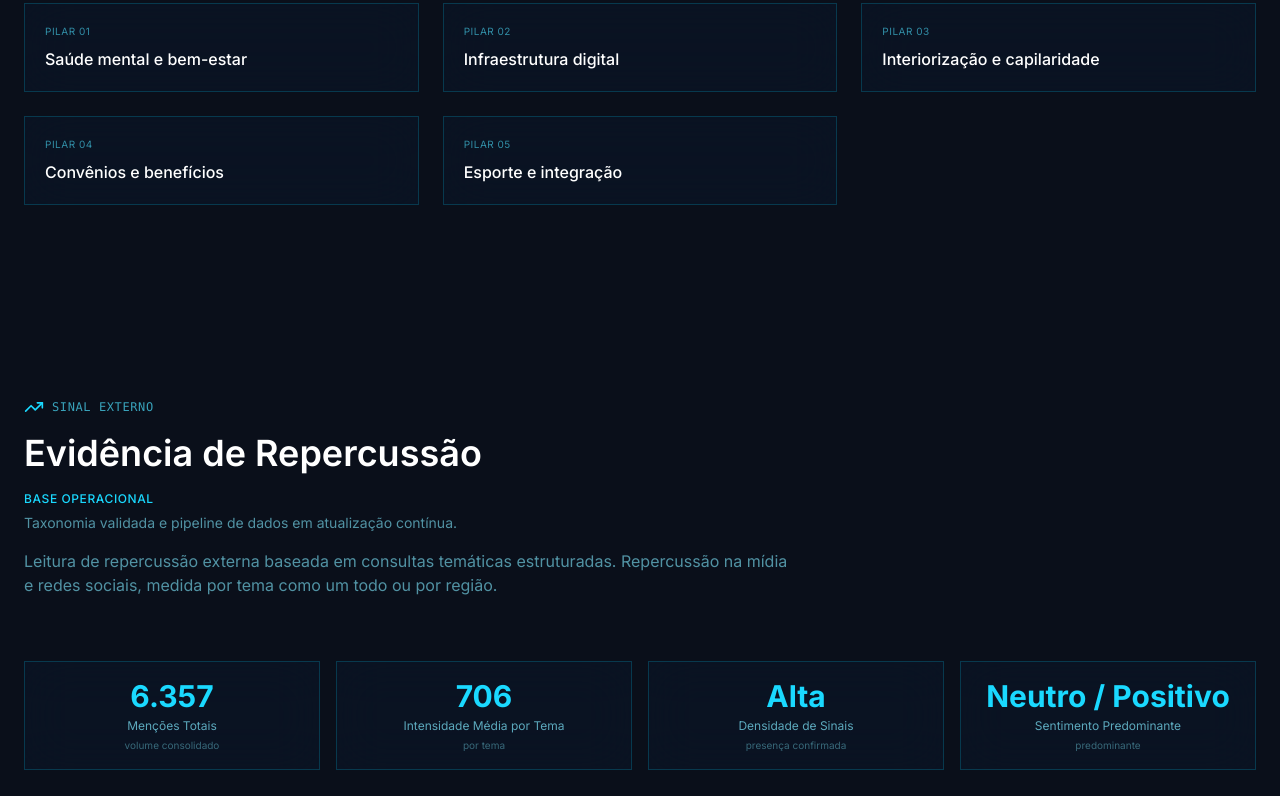
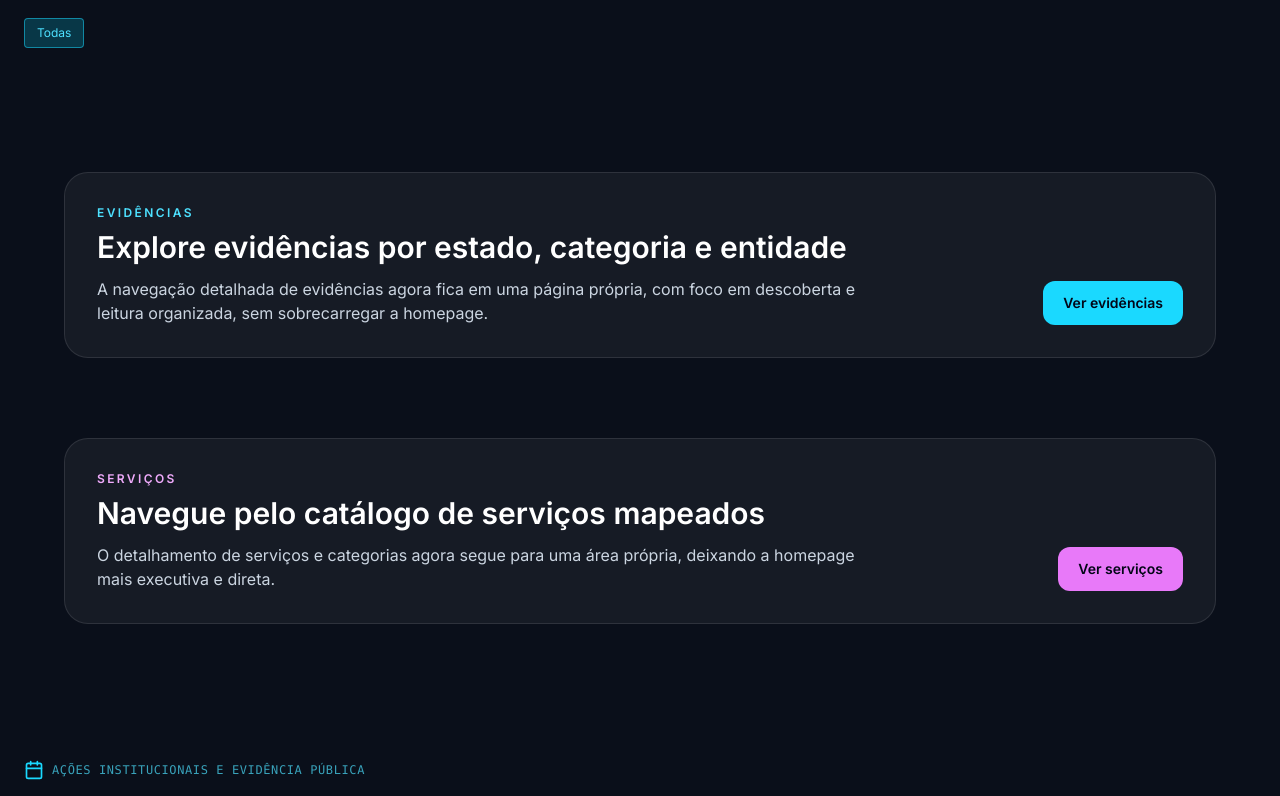
Before and after one commit to igorlobovc/CaasXploreer2.0, a React (Vite) app in the folder app/: page / in a window 1280 px wide. Shown: the part 1764-2560 px from the top of the page. Built offline with nearby package versions, Linux system fonts and the light colour scheme.

Commit message:
feat: replace homepage drilldowns with evidencias and servicos teasers

```diff
--- /dev/null
+++ b/app/src/components/home/EvidenceTeaserSection.tsx
@@ -0,0 +1,29 @@
+export function EvidenceTeaserSection() {
+  return (
+    <section className="px-6 py-10 md:px-10">
+      <div className="mx-auto max-w-6xl rounded-3xl border border-white/10 bg-white/5 p-6 md:p-8">
+        <div className="flex flex-col gap-4 md:flex-row md:items-end md:justify-between">
+          <div className="max-w-3xl">
+            <p className="mb-2 text-xs font-semibold uppercase tracking-[0.2em] text-cyan-300">
+              Evidências
+            </p>
+            <h2 className="text-2xl font-semibold text-white md:text-3xl">
+              Explore evidências por estado, categoria e entidade
+            </h2>
+            <p className="mt-3 text-sm leading-6 text-slate-300 md:text-base">
+              A navegação detalhada de evidências agora fica em uma página própria,
+              com foco em descoberta e leitura organizada, sem sobrecarregar a homepage.
+            </p>
+          </div>
+
+          <a
+            href="/evidencias"
+            className="inline-flex items-center justify-center rounded-xl bg-cyan-400 px-5 py-3 text-sm font-semibold text-slate-950 transition hover:bg-cyan-300"
+          >
+            Ver evidências
+          </a>
+        </div>
+      </div>
+    </section>
+  );
+}
--- a/app/src/components/home/HomePage.tsx
+++ b/app/src/components/home/HomePage.tsx
@@ -1,9 +1,16 @@
 import { ComoFuncionaSection } from './ComoFuncionaSection';
+import { CronogramaSection } from './CronogramaSection';
+import { EvidenciaPublicaSection } from './EvidenciaPublicaSection';
+import { ExemploTecnicoSection } from './ExemploTecnicoSection';
+import { EvidenceTeaserSection } from './EvidenceTeaserSection';
 import { FooterSection } from './FooterSection';
 import { HeroSection } from './HeroSection';
 import { HomeBackground } from './HomeBackground';
 import { ParaibaSpotlight } from '../state/ParaibaSpotlight';
+import { ServiceTaxonomySection } from '../services/ServiceTaxonomySection';
+import { ServicosTeaserSection } from './ServicosTeaserSection';
 import { ProvisionalSimulationResultsSection } from './provisional/ProvisionalSimulationResultsSection';
+import { TecnologiaSection } from './TecnologiaSection';
 
 export function HomePage() {
   return (
@@ -11,8 +18,15 @@ export function HomePage() {
       <HomeBackground />
       <HeroSection />
       <ComoFuncionaSection />
+      <ServiceTaxonomySection />
+      <EvidenceTeaserSection />
+      <ServicosTeaserSection />
+      <EvidenciaPublicaSection />
+      <ProvisionalSimulationResultsSection />
       <ParaibaSpotlight />
-      <ProvisionalSimulationResultsSection />
+      <ExemploTecnicoSection />
+      <TecnologiaSection />
+      <CronogramaSection />
       <FooterSection />
     </div>
   );
--- /dev/null
+++ b/app/src/components/home/ServicosTeaserSection.tsx
@@ -0,0 +1,29 @@
+export function ServicosTeaserSection() {
+  return (
+    <section className="px-6 py-10 md:px-10">
+      <div className="mx-auto max-w-6xl rounded-3xl border border-white/10 bg-white/5 p-6 md:p-8">
+        <div className="flex flex-col gap-4 md:flex-row md:items-end md:justify-between">
+          <div className="max-w-3xl">
+            <p className="mb-2 text-xs font-semibold uppercase tracking-[0.2em] text-fuchsia-300">
+              Serviços
+            </p>
+            <h2 className="text-2xl font-semibold text-white md:text-3xl">
+              Navegue pelo catálogo de serviços mapeados
+            </h2>
+            <p className="mt-3 text-sm leading-6 text-slate-300 md:text-base">
+              O detalhamento de serviços e categorias agora segue para uma área própria,
+              deixando a homepage mais executiva e direta.
+            </p>
+          </div>
+
+          <a
+            href="/servicos"
+            className="inline-flex items-center justify-center rounded-xl bg-fuchsia-400 px-5 py-3 text-sm font-semibold text-slate-950 transition hover:bg-fuchsia-300"
+          >
+            Ver serviços
+          </a>
+        </div>
+      </div>
+    </section>
+  );
+}
```
